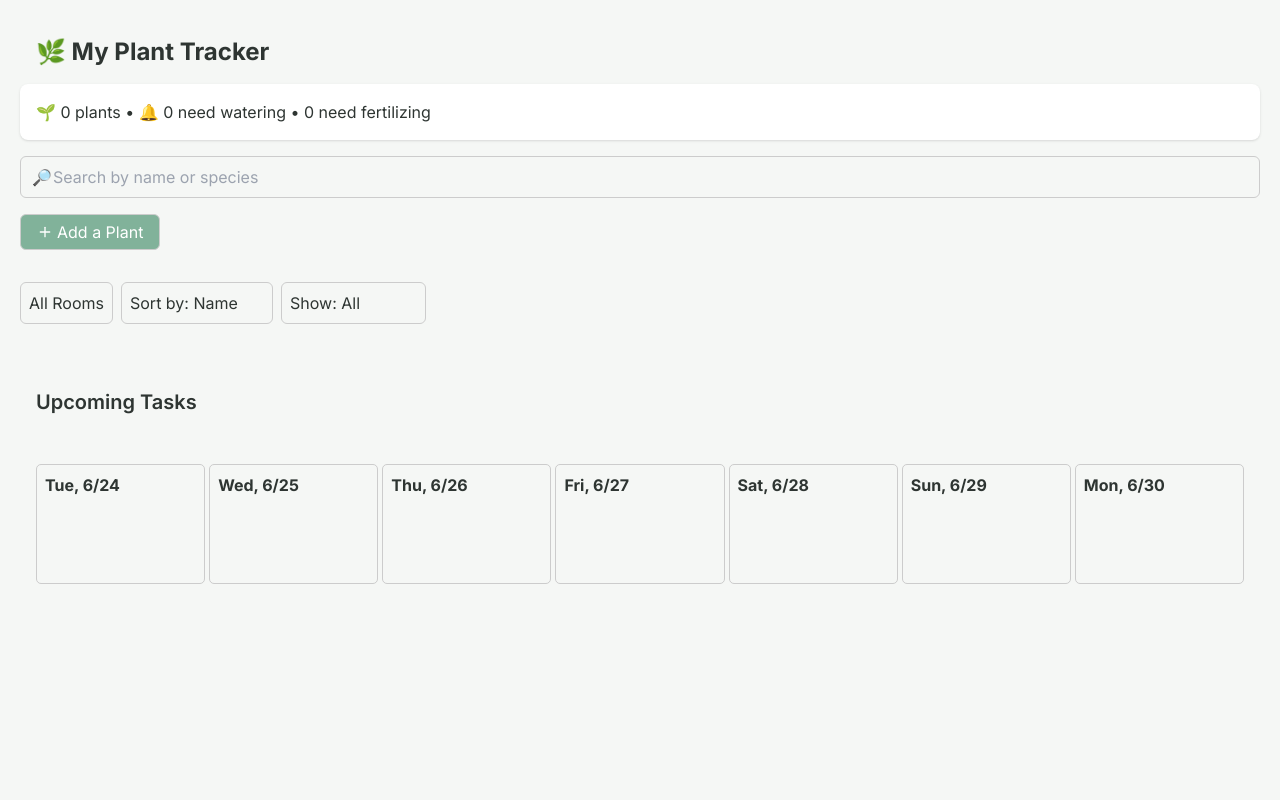
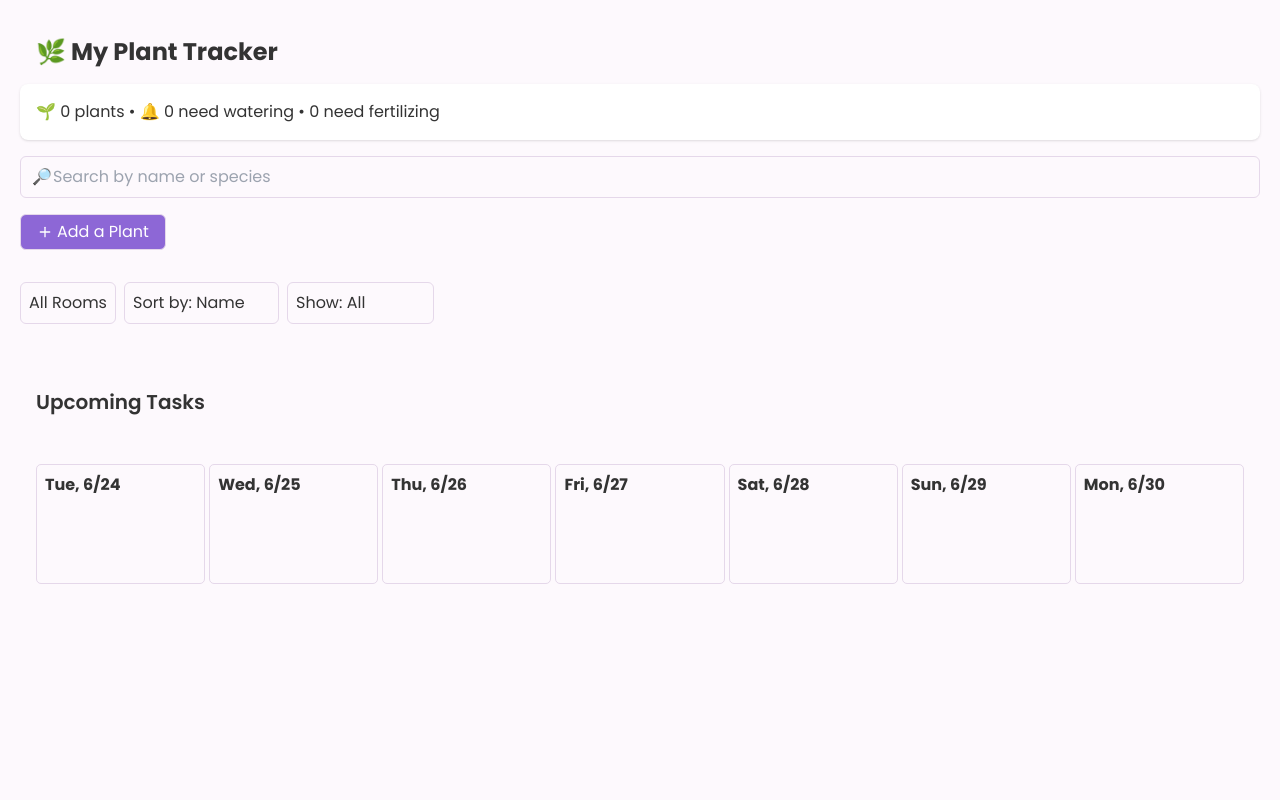
Before and after one commit to osmond/plant-tracker, a PHP site: page / in a window 1280 px wide. Run offline with PHP 8.4, Linux system fonts and the light colour scheme; data that the repository does not hold is empty; some libraries are stand-ins or nearby versions.

Commit message:
Restyle with Blossom-inspired palette

```diff
--- a/index.html
+++ b/index.html
@@ -7,18 +7,18 @@
     <script src="https://cdn.tailwindcss.com"></script>
     <link rel="preconnect" href="https://fonts.googleapis.com">
     <link rel="preconnect" href="https://fonts.gstatic.com" crossorigin>
-    <link href="https://fonts.googleapis.com/css2?family=Inter:wght@400;600;700&display=swap" rel="stylesheet">
+    <link href="https://fonts.googleapis.com/css2?family=Poppins:wght@400;600;700&display=swap" rel="stylesheet">
     <link rel="stylesheet" href="style.css">
     <script>
       tailwind.config = {
         theme: {
           extend: {
             colors: {
-              bg: '#F5F7F5',
-              card: '#FFFFFF',
-              primary: '#81B29A',
-              accent: '#F2CC8F',
-              text: '#2E3532'
+              bg: '#fdf9fd',
+              card: '#ffffff',
+              primary: '#8d67d6',
+              accent: '#ffa5d8',
+              text: '#333333'
             }
           }
         }
--- a/style.css
+++ b/style.css
@@ -1,26 +1,26 @@
 :root {
-  /* Soft, nature-inspired palette */
-  --color-primary: #81B29A; /* sage green */
-  --color-accent: #F2CC8F; /* soft gold */
-  --color-bg: #F5F7F5;     /* off-white */
-  --color-surface: #FFFFFF; /* white */
-  --color-border: #CCCCCC;
-  --color-text: #2E3532;   /* charcoal */
+  /* Blossom-inspired palette */
+  --color-primary: #8d67d6; /* lavender */
+  --color-accent: #ffa5d8; /* pink */
+  --color-bg: #fdf9fd;     /* soft light */
+  --color-surface: #ffffff; /* white */
+  --color-border: #e5d8ea;
+  --color-text: #333333;   /* dark grey */
   --radius: 5px;
   --spacing: 8px;
-  --color-error: #b00020;
-  --color-error-bg: #ffe6e6;
-  --color-warning-bg: #fff3e0;
-  --color-success-bg: #e8f5e9;
-  --color-water-bg: #e0f7ff;
-  --color-fert-bg: #e8f5e9;
-  --color-highlight: #ffffcc;
-  --color-warning: #fb8c00;
-  --color-success: #388e3c;
+  --color-error: #e53e3e;
+  --color-error-bg: #fff5f5;
+  --color-warning-bg: #fefcbf;
+  --color-success-bg: #f0fff4;
+  --color-water-bg: #ebf8ff;
+  --color-fert-bg: #fdf5f9;
+  --color-highlight: #faf089;
+  --color-warning: #d69e2e;
+  --color-success: #38a169;
 }
 
 body {
-    font-family: 'Inter', sans-serif;
+    font-family: 'Poppins', sans-serif;
     line-height: 1.6;
     padding: calc(var(--spacing) * 2.5);
     margin: auto;
```
